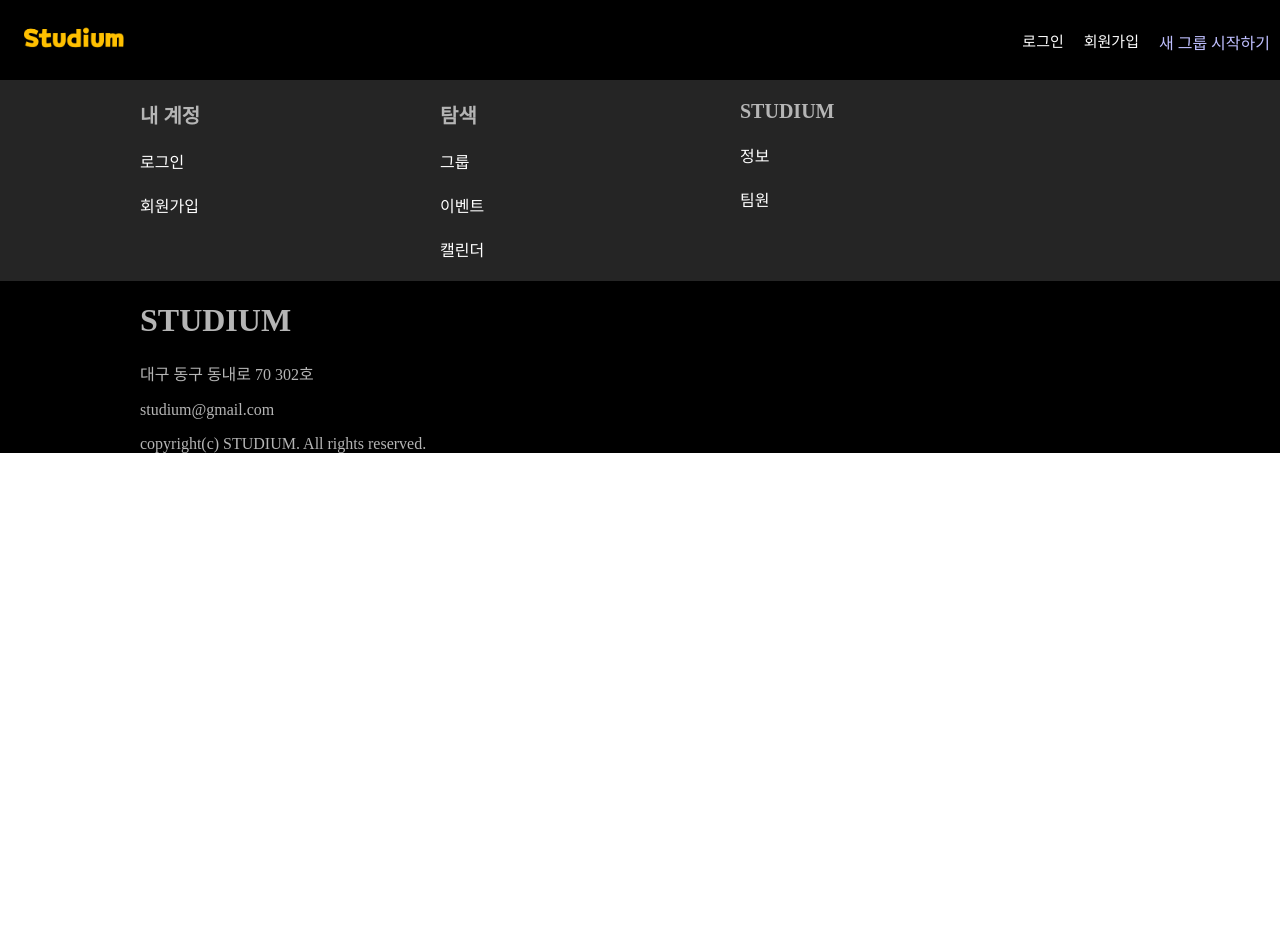
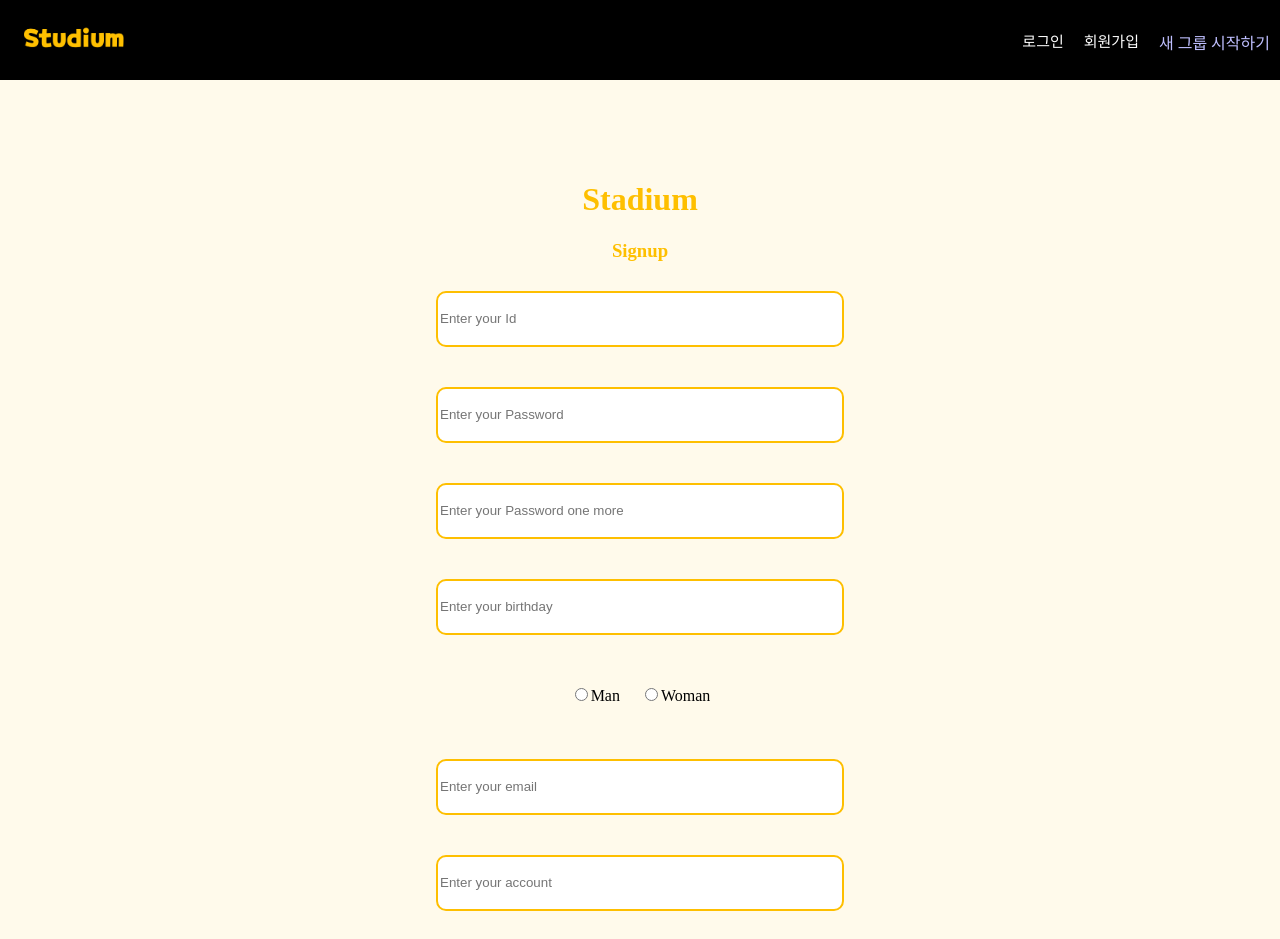
Before and after one commit to dongjundev/Studium, a React (Create React App) app in the folder frontend/: page /signup in a window 1280 px wide. Shown: the top 939 px of the page. Before the commit the page ends 800 px from the top, so only its background shows below. Built offline with nearby package versions, Linux system fonts and the light colour scheme.

Commit message:
css change

```diff
--- a/frontend/src/App.js
+++ b/frontend/src/App.js
@@ -7,6 +7,8 @@ import Main from "./routes/main/main"
 import EventDetail from "./routes/event-detail/event-detail"
 import GroupDetail from "./routes/group-detail/group-detail"
 import Search from './routes/search/search'
+import Login from "./routes/login/login";
+import signup from "./routes/signup/signup";
 
 
 function App(){
@@ -20,6 +22,8 @@ function App(){
         <Route path="/event-detail" component={EventDetail} />
         <Route path="/group-detail" component={GroupDetail} />
         <Route path="/search" component={Search} />
+        <Route path="/login" component={Login} />
+        <Route path="/signup" component={signup} />
       </Switch>
       <Footer />
     </BrowserRouter>
--- a/frontend/src/components/footer/Footer.css
+++ b/frontend/src/components/footer/Footer.css
@@ -1,4 +1,15 @@
+html {
+    position: relative;
+    min-height: 100%;
+}
+.body{
+    margin-bottom: 380px
+}
 .footer{
+    position: relative;
+    bottom: 0;
+    height: 380px;
+    width: 100%;
     background-color: #000;
     color: #b5b5b5;
 }
--- a/frontend/src/components/navigation/Navigation.js
+++ b/frontend/src/components/navigation/Navigation.js
@@ -15,7 +15,7 @@ function Navigation(){
         </div>
         <div className="nav-login">
             <Link to="/login">로그인</Link>
-            <Link to="/register">회원가입</Link>
+            <Link to="/signup">회원가입</Link>
         </div>
     </div>
     );
--- /dev/null
+++ b/frontend/src/routes/login/login.css
@@ -0,0 +1,81 @@
+/* @import url('https://fonts.googleapis.com/css2?family=Roboto&display=swap'); */
+
+body{
+  background-position: center;
+  background-size: cover;
+  background-repeat: no-repeat;
+}
+
+.login-form{
+  width: 800px;
+  margin: 0 auto;
+  padding: 150px 0;
+  /* background-color: white; */
+  /* border: 1px solid white; */
+  border-radius: 10px;
+  height: 100%;
+  text-align: center;
+}
+
+.login-form #login-header{
+  color:#febf00;
+}
+
+.login-text-center{
+  padding: 20px;
+  color:black;
+}
+
+.login-title{
+  text-align: center;
+}
+
+
+.login-form #login-id-area{
+  width: 50%;
+  height: 50px;
+  border: 3px solid #febf00;
+}
+
+.login-form #login-password-area{
+  width: 50%;
+  height: 50px;
+  border: 3px solid #febf00;
+}
+
+.login-form .login-inputarea{
+  display: block;
+  position: relative;
+  overflow: hidden;
+  margin-bottom: 10px;
+  padding-top: 10px;
+  padding-bottom: 20px;
+}
+
+
+.login-form .btn-lg{
+  position: relative;
+  overflow: hidden;
+  transition: 300ms;
+  width: 50%;
+  background-color: #febf00;
+  color: black;
+  border: 1px solid #febf00;
+  height: 40px;
+}
+
+.login-form .btn-lg:hover{
+  position: relative;
+  overflow: hidden;
+  transition: 400ms;
+  width: 50%;
+  background-color: #febf00;
+  color: black;
+  border: 1px solid #febf00;
+  border-radius: 50px;
+}
+
+.text-center a{
+  margin-left: 10px;
+  margin-right: 10px;
+}
--- /dev/null
+++ b/frontend/src/routes/login/login.js
@@ -0,0 +1,52 @@
+import React, { Component } from 'react';
+import './login.css';
+// import { Button, Form, FormGroup, Label, Input }
+//     from 'reactstrap';
+// import 'bootstrap/dist/css/bootstrap.min.css';
+// import { FacebookLoginButton } from 'react-social-login-buttons';
+
+
+class Login extends Component{
+  render() {
+    return (
+      <div className="container">
+        <div className="login-form">
+          <div id="login-header">
+            <h1><span className="login-title">Stadium</span></h1>
+
+            <h3 className="logintext-center">Login</h3>
+          </div>
+
+          <div>
+            <div className="login-inputarea">
+              <input id="login-id-area" type="ID" placeholder="Enter your Id"></input>
+            </div>
+          </div>
+          <div>
+            <div className="login-inputarea">
+              <input id="login-password-area" type="Password" placeholder="Enter your Password"></input>
+            </div>
+          </div>
+          <div>
+            <div className="login-btn-login-area">
+              <button className="btn-lg">Log in</button>
+            </div>
+          </div>
+            <div className="login-text-center">
+                or continue with your social account
+            </div>
+          {/* <FacebookLoginButton className="mt-3 mb-3">
+
+          </FacebookLoginButton> */}
+          <div className="text-center">
+            <a href="/sign-up">Sign up</a>
+            <span className="p-2">|</span>
+            <a href="/forgot-password">Forgot Password</a>
+          </div>
+        </div>
+      </div>
+    );
+  }
+}
+
+export default Login;
--- /dev/null
+++ b/frontend/src/routes/signup/signup.css
@@ -0,0 +1,113 @@
+/* @import url('https://fonts.googleapis.com/css2?family=Roboto&display=swap'); */
+
+.container input{
+  border: 2px solid #febf00;
+  border-radius: 10px;
+}
+
+.container input:focus{
+  outline: #febf00;
+}
+
+.body{
+  background-position: center;
+  background-size: cover;
+  background-repeat: no-repeat;
+}
+
+.signup-form{
+  width: 800px;
+  margin: 0 auto;
+  padding: 80px 0;
+  border-radius: 10px;
+  height: 100%;
+  text-align: center;
+}
+
+.signup-form #signup-header{
+  color:#febf00;
+  text-align: center;
+}
+
+.signup-text-center{
+  padding: 20px;
+  color:black;
+}
+
+
+.signup-container{
+  display: block;
+  overflow: hidden;
+  width:100%;
+  position: relative;
+}
+
+.signup-form #signup-id-area{
+  width: 50%;
+  height: 50px;
+}
+
+.signup-form #signup-password-area{
+  width: 50%;
+  height: 50px;
+}
+.signup-form #signup-passwordCheck-area{
+  width: 50%;
+  height: 50px;
+}
+
+.signup-form #signup-birthday{
+  width: 50%;
+  height: 50px;;
+}
+
+.signup-form #signup-email{
+  width: 50%;
+  height: 50px;
+}
+
+.signup-form #signup-account{
+  width: 50%;
+  height: 50px;
+}
+
+.signup-form #signup-checkGender{
+  display: inline-block;
+  overflow: hidden;
+  padding:10px;
+  color: black;
+}
+
+.signup-form .signup-inputarea{
+  display: block;
+  position: relative;
+  overflow: hidden;
+  margin-bottom: 10px;
+  padding-top: 10px;
+  padding-bottom: 20px;
+}
+
+
+.signup-form .btn-lg{
+  position: relative;
+  overflow: hidden;
+  transition: 400ms;
+  width: 150px;
+  height: 50px;
+  color: black;
+  background-color: #febf00;
+  border: 1px solid #febf00;
+}
+
+.signup-form .btn-lg:hover{
+  position: relative;
+  overflow: hidden;
+  transition: 400ms;
+  width: 150px;
+  height: 50px;
+  color: black;
+  background-color: #febf00;
+  border-radius: 20px;
+  border: 1px solid #febf00;
+  border-radius: 50px;
+}
--- /dev/null
+++ b/frontend/src/routes/signup/signup.js
@@ -0,0 +1,87 @@
+import React, { Component } from 'react';
+import './signup.css';
+// import { Button, Form, FormGroup, Label, Input }
+//     from 'reactstrap';
+// import 'bootstrap/dist/css/bootstrap.min.css';
+
+class signup extends Component {
+  render() {
+    return (
+      <div className="container">
+        <div className="signup-form">
+          <div id="signup-header">
+            <h1><span className="signup-title">Stadium</span></h1>
+
+            <h3 className="text-center">Signup</h3>
+          </div>
+        <div className="signup-container">
+          <div>
+            <div className="signup-inputarea">
+              <input id="signup-id-area" type="ID" placeholder="Enter your Id"></input>
+            </div>
+          </div>
+          <div>
+            <div className="signup-inputarea">
+              <input id="signup-password-area" type="Password" placeholder="Enter your Password"></input>
+            </div>
+          </div>
+          <div>
+            <div className="signup-inputarea">
+              <input id="signup-passwordCheck-area" type="Password" placeholder="Enter your Password one more"></input>
+            </div>
+          </div>
+          <div>
+            <div className="signup-inputarea">
+              <input id="signup-birthday" type="text" placeholder="Enter your birthday"></input>
+            </div>
+          </div>
+          <div>
+            <div className="signup-inputarea">
+              <label id="signup-checkGender">
+                <input  type="radio" value="M" name="gender"></input>
+                   Man
+              </label>
+              <label id="signup-checkGender">
+                <input  type="radio" value="M" name="gender"></input>
+                   Woman
+              </label>
+
+            </div>
+          </div>
+          <div>
+            <div className="signup-inputarea">
+              <input id="signup-email" type="text" placeholder="Enter your email"></input>
+            </div>
+          </div>
+          <div>
+            <div className="signup-inputarea">
+              <input id="signup-account" type="text" placeholder="Enter your account"></input>
+            </div>
+          </div>
+          <div>
+            <div className="signup-btn-login-area">
+              <button className="btn-lg">Sign up</button>
+            </div>
+          </div>
+            {/* <div className="text-center">
+                or continue with your social account
+            </div> */}
+
+          {/* <FacebookLoginButton className="mt-3 mb-3">
+
+          </FacebookLoginButton> */}
+          {/* <div>
+
+            <a href="/sign-up">Sign up</a>
+            <span className="p-2">|</span>
+            <a href="/forgot-password">Forgot Password</a>
+
+          </div> */}
+        </div>
+      </div>
+    </div>
+    );
+  }
+}
+
+export default signup;
```
